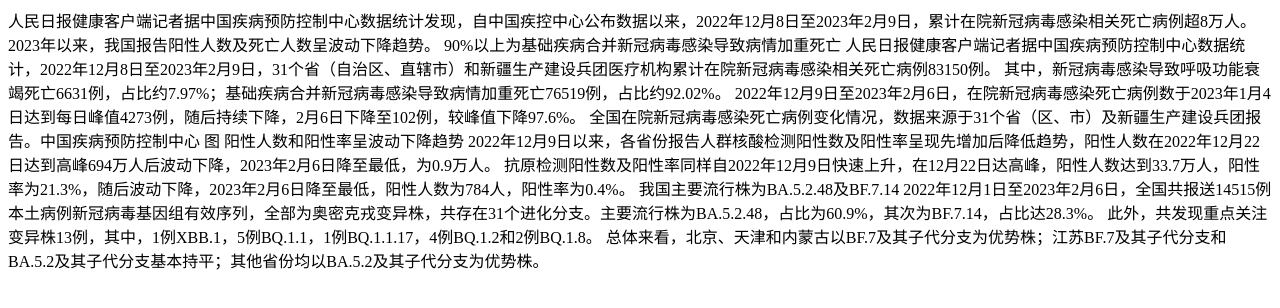
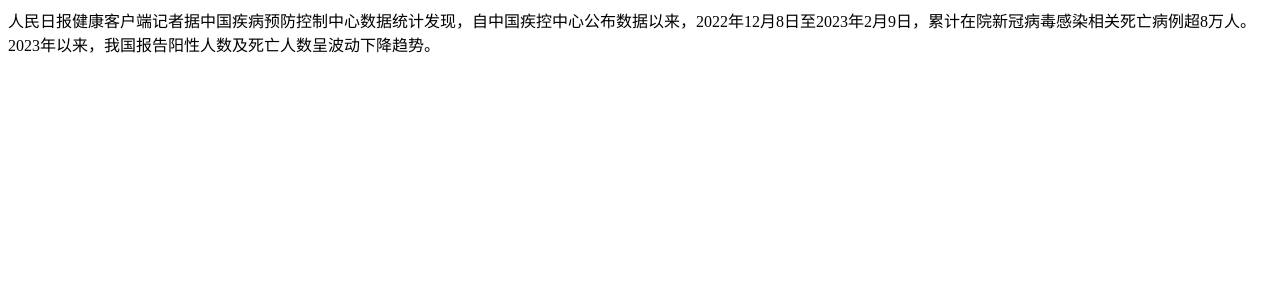
Before and after one commit to ati3349/testnews.github.io, a plain HTML site: page index.html in a window 1280 px wide. Drawn offline with Linux system fonts and the light colour scheme.

Commit message:
Update index.html

```diff
--- a/index.html
+++ b/index.html
@@ -8,32 +8,6 @@
 <div>
     <div id="text">
     人民日报健康客户端记者据中国疾病预防控制中心数据统计发现，自中国疾控中心公布数据以来，2022年12月8日至2023年2月9日，累计在院新冠病毒感染相关死亡病例超8万人。2023年以来，我国报告阳性人数及死亡人数呈波动下降趋势。
-
-90%以上为基础疾病合并新冠病毒感染导致病情加重死亡
-
-人民日报健康客户端记者据中国疾病预防控制中心数据统计，2022年12月8日至2023年2月9日，31个省（自治区、直辖市）和新疆生产建设兵团医疗机构累计在院新冠病毒感染相关死亡病例83150例。
-
-其中，新冠病毒感染导致呼吸功能衰竭死亡6631例，占比约7.97%；基础疾病合并新冠病毒感染导致病情加重死亡76519例，占比约92.02%。
-
-2022年12月9日至2023年2月6日，在院新冠病毒感染死亡病例数于2023年1月4日达到每日峰值4273例，随后持续下降，2月6日下降至102例，较峰值下降97.6%。
-
-全国在院新冠病毒感染死亡病例变化情况，数据来源于31个省（区、市）及新疆生产建设兵团报告。中国疾病预防控制中心 图
-
-阳性人数和阳性率呈波动下降趋势
-
-2022年12月9日以来，各省份报告人群核酸检测阳性数及阳性率呈现先增加后降低趋势，阳性人数在2022年12月22日达到高峰694万人后波动下降，2023年2月6日降至最低，为0.9万人。
-
-抗原检测阳性数及阳性率同样自2022年12月9日快速上升，在12月22日达高峰，阳性人数达到33.7万人，阳性率为21.3%，随后波动下降，2023年2月6日降至最低，阳性人数为784人，阳性率为0.4%。
-
-我国主要流行株为BA.5.2.48及BF.7.14
-
-2022年12月1日至2023年2月6日，全国共报送14515例本土病例新冠病毒基因组有效序列，全部为奥密克戎变异株，共存在31个进化分支。主要流行株为BA.5.2.48，占比为60.9%，其次为BF.7.14，占比达28.3%。
-
-此外，共发现重点关注变异株13例，其中，1例XBB.1，5例BQ.1.1，1例BQ.1.1.17，4例BQ.1.2和2例BQ.1.8。
-
-总体来看，北京、天津和内蒙古以BF.7及其子代分支为优势株；江苏BF.7及其子代分支和BA.5.2及其子代分支基本持平；其他省份均以BA.5.2及其子代分支为优势株。
-
-
     </div>
 </div>
 </body>
```
